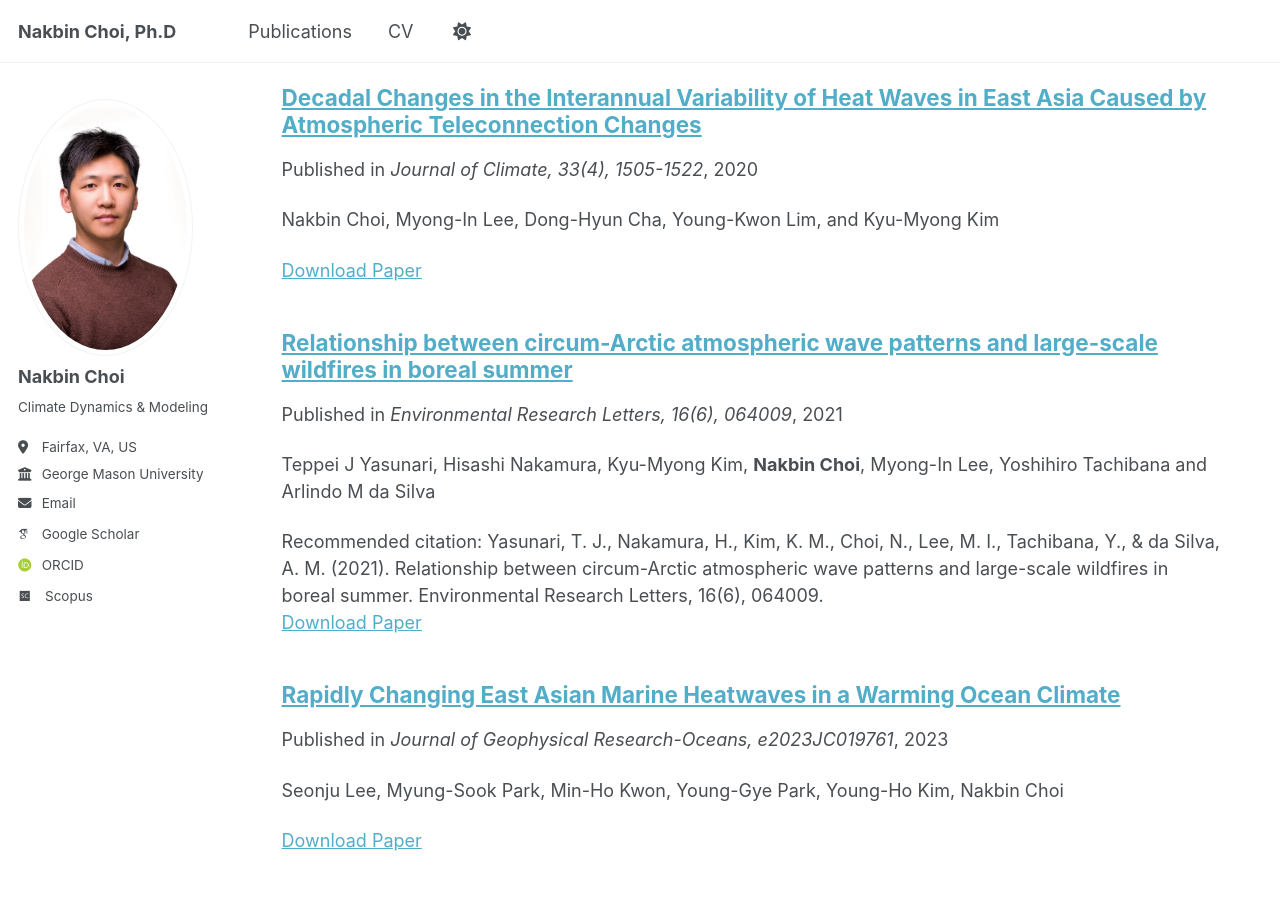
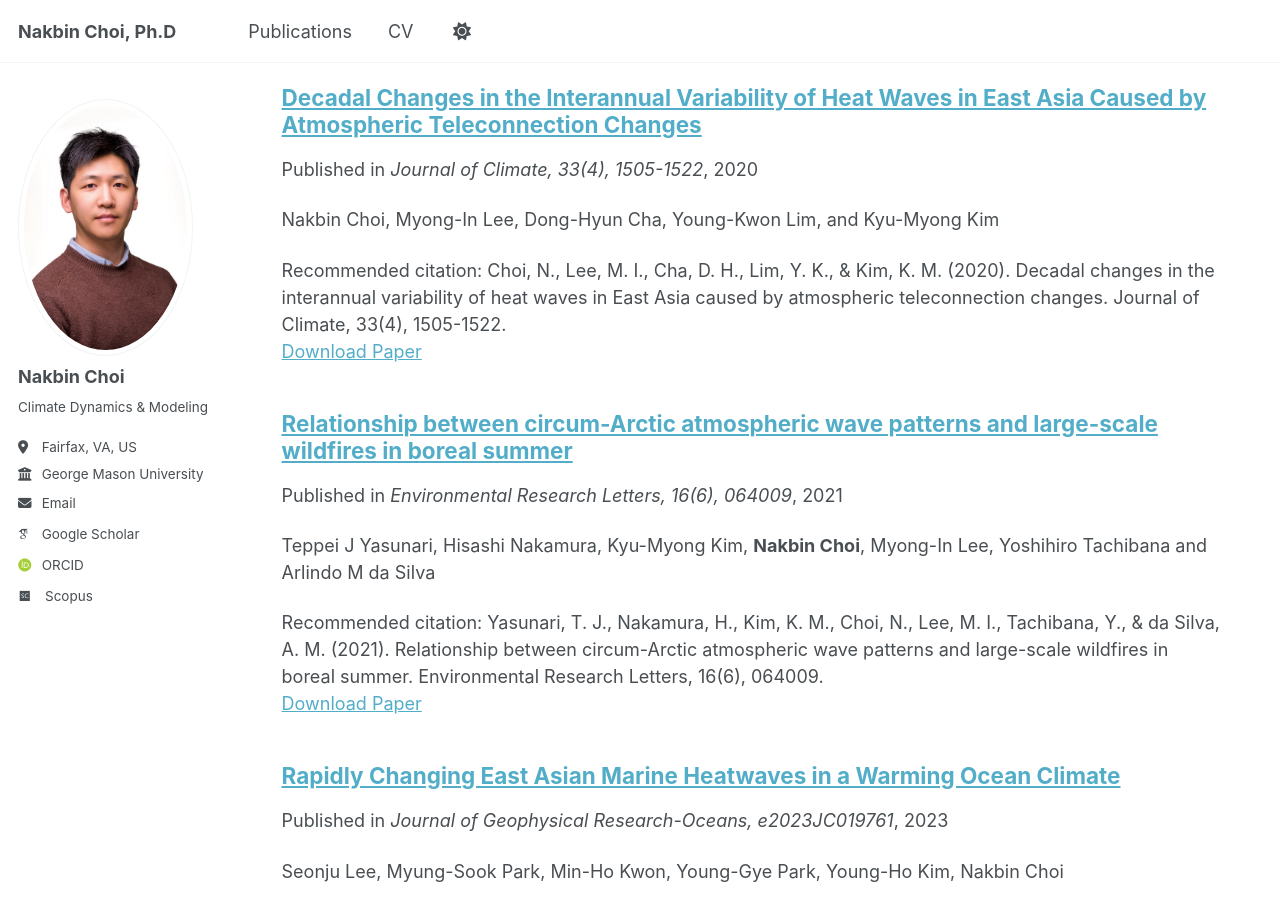
Before and after one commit to nakbin/profile, a Jekyll site: the page built from _pages/sitemap.md, in a window 1280 px wide and 900 px high, scrolled down 4423 px. Built offline with Jekyll 4.4.1, drawn with Linux system fonts in a browser that asks for light colours; some web fonts are replaced.

Commit message:
Update and rename 03.choi_et_al_2020.md to 2020-02-15-choi_2020.md

```diff
--- a/_publications/03.choi_et_al_2020.md
+++ b/_publications/2020-02-15-choi_2020.md
@@ -1,15 +1,14 @@
 ---
-title: "Decadal Changes in the Interannual Variability of Heat Waves in East Asia
-Caused by Atmospheric Teleconnection Changes"
+title: "Decadal Changes in the Interannual Variability of Heat Waves in East Asia Caused by Atmospheric Teleconnection Changes"
 collection: publications
 category: manuscripts
-permalink: /publication/03.choi_et_al_2020
+permalink: /publication/2020-02-15-choi_2020
 excerpt: 'Nakbin Choi, Myong-In Lee, Dong-Hyun Cha, Young-Kwon Lim, and Kyu-Myong Kim'
 date: 2020-02-15
 venue: 'Journal of Climate, 33(4), 1505-1522'
 #slidesurl: 'http://academicpages.github.io/files/slides3.pdf'
 paperurl: 'https://doi.org/10.1175/JCLI-D-19-0222.1'
-#citation: 'Your Name, You. (2015). &quot;Paper Title Number 3.&quot; <i>Journal 1</i>. 1(3).'
+citation: 'Choi, N., Lee, M. I., Cha, D. H., Lim, Y. K., & Kim, K. M. (2020). Decadal changes in the interannual variability of heat waves in East Asia caused by atmospheric teleconnection changes. Journal of Climate, 33(4), 1505-1522.'
 ---
 
 **Abstract**
```
